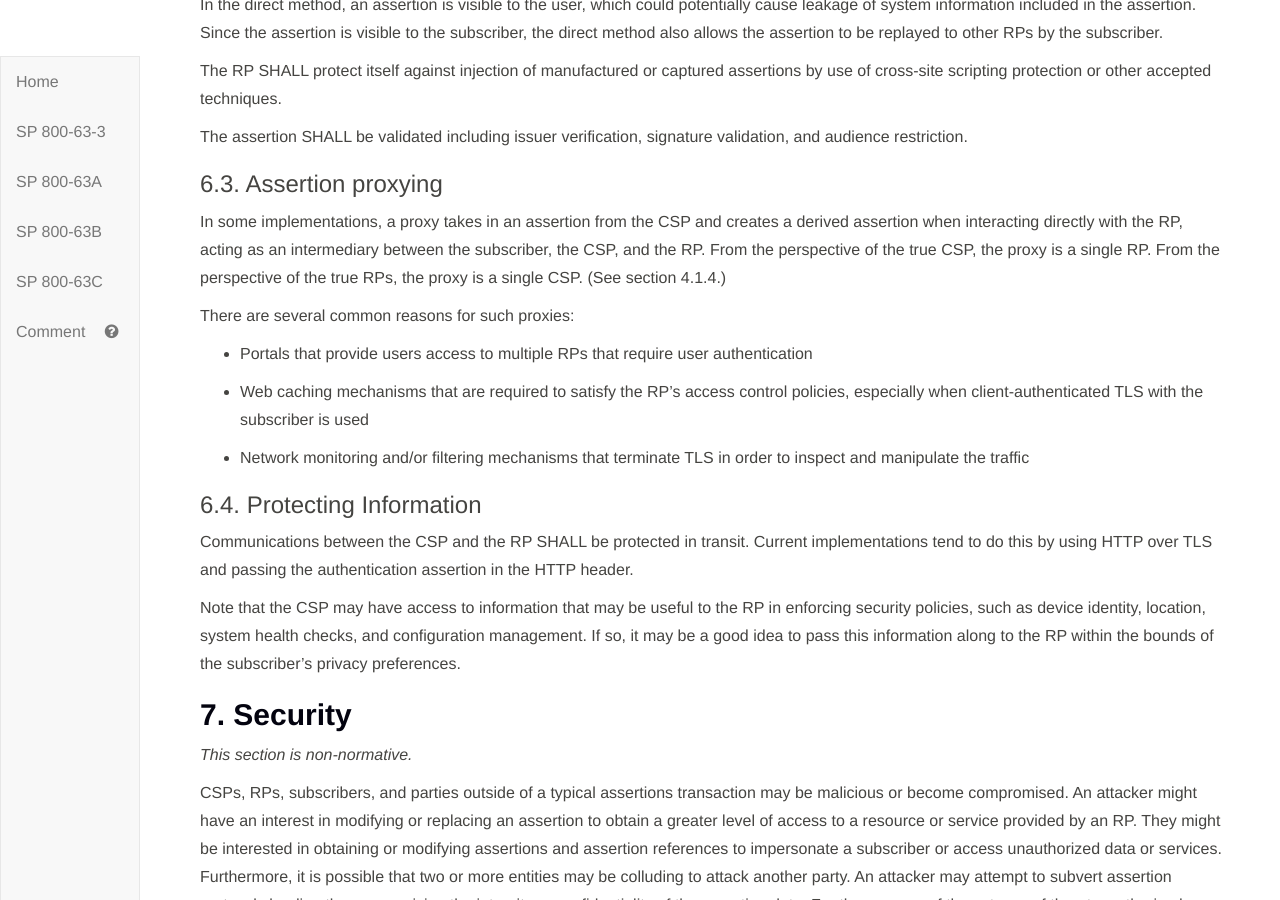
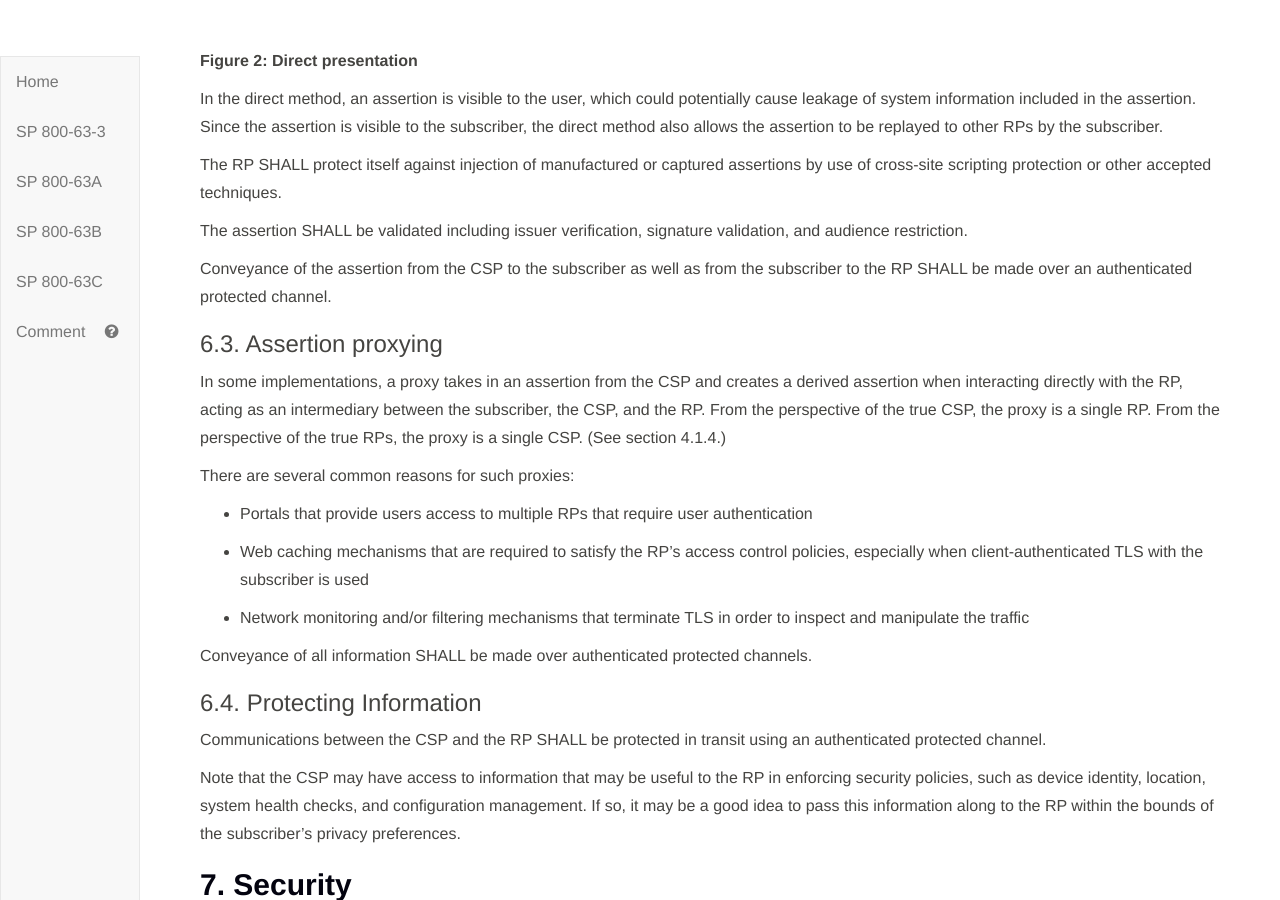
Before and after one commit to usnistgov/800-63-3, a Jekyll site: the page built from sp800-63c.md, in a window 1280 px wide and 900 px high, scrolled down 13654 px. Built offline with Jekyll 4.4.1, drawn with Linux system fonts in a browser that asks for light colours; some of the changed text lies outside the part shown.

Commit message:
added language on authenticated protected channels, closes #55

```diff
--- a/sp800-63c/sec6_presentation.md
+++ b/sp800-63c/sec6_presentation.md
@@ -28,6 +28,8 @@
 
 Claims within the assertion SHALL be validated including issuer verification, signature validation, and audience restriction.
 
+Conveyance of the assertion reference from the CSP to the subscriber as well as from the subscriber to the RP SHALL be made over an authenticated protected channel. Conveyance of the assertion reference from the RP to the CSP as well as the assertion from the CSP to the RP SHALL be made over an authenticated protected channel.
+
 ### 6.2. Direct Presentation
 
 In the *direct* model, the CSP creates an assertion and sends it directly to the subscriber after successful authentication. The assertion is used by the subscriber to authenticate to the RP. This is often handled by mechanisms within the subscriber’s browser.)
@@ -42,6 +44,8 @@
 
 The assertion SHALL be validated including issuer verification, signature validation, and audience restriction.
 
+Conveyance of the assertion from the CSP to the subscriber as well as from the subscriber to the RP SHALL be made over an authenticated protected channel.
+
 ### 6.3. Assertion proxying
 
 In some implementations, a proxy takes in an assertion from the CSP and creates a derived assertion when interacting directly with the RP, acting as an intermediary between the subscriber, the CSP, and the RP. From the perspective of the true CSP, the proxy is a single RP. From the perspective of the true RPs, the proxy is a single CSP. (See section 4.1.4.)
@@ -54,8 +58,10 @@
 
 - Network monitoring and/or filtering mechanisms that terminate TLS in order to inspect and manipulate the traffic
 
+Conveyance of all information SHALL be made over authenticated protected channels.
+
 ### 6.4. Protecting Information
 
-Communications between the CSP and the RP SHALL be protected in transit. Current implementations tend to do this by using HTTP over TLS and passing the authentication assertion in the HTTP header.
+Communications between the CSP and the RP SHALL be protected in transit using an authenticated protected channel.
 
 Note that the CSP may have access to information that may be useful to the RP in enforcing security policies, such as device identity, location, system health checks, and configuration management. If so, it may be a good idea to pass this information along to the RP within the bounds of the subscriber's privacy preferences.
```
